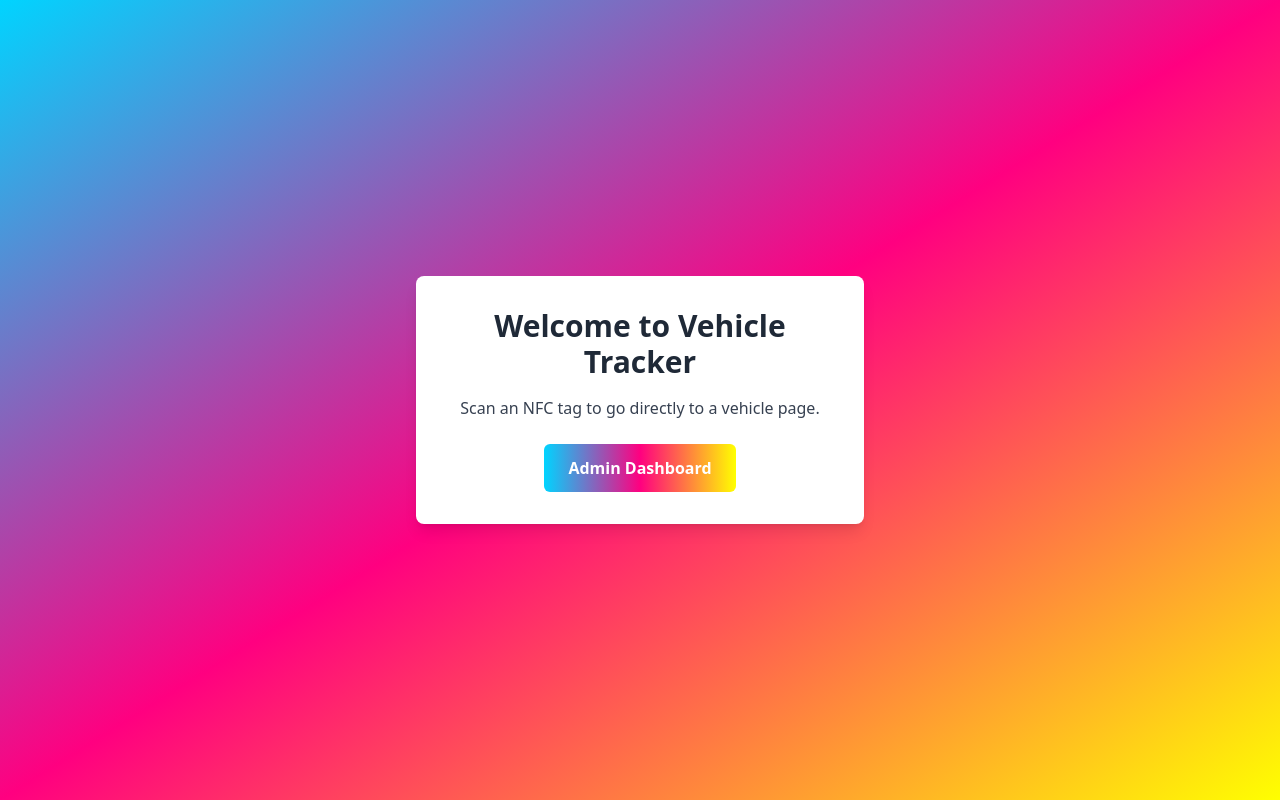
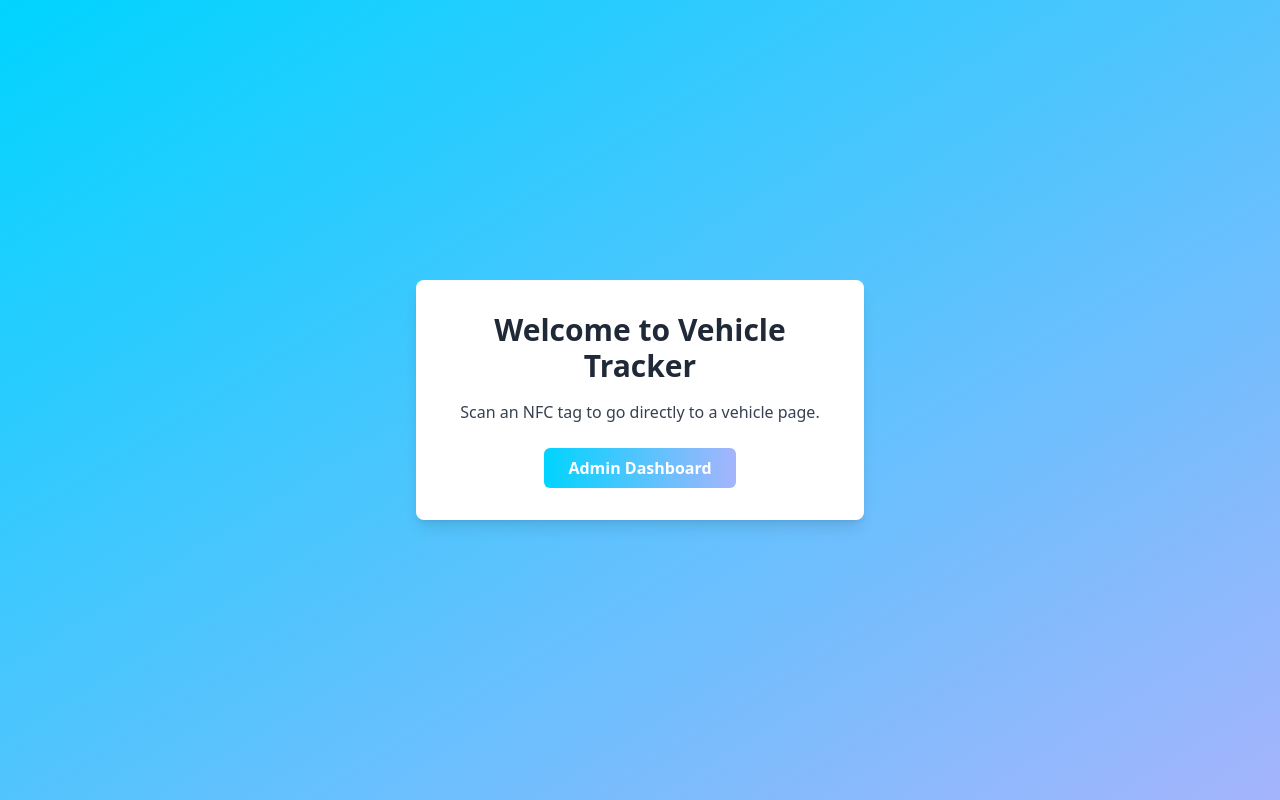
Before and after one commit to Vchandrapati/Vehicle-Tracker, a Next.js app: page / in a window 1280 px wide. Built offline with nearby package versions, Linux system fonts and the light colour scheme.

Commit message:
Fixed page colours and pin protected details

```diff
--- a/pages/index.js
+++ b/pages/index.js
@@ -1,21 +1,19 @@
-// pages/index.js
 import Link from "next/link";
 
 export default function HomePage() {
   return (
-    <div className="min-h-screen bg-gradient-to-br from-c1 via-c3 to-c5 p-4 flex items-center justify-center">
-      <div className="bg-white dark:bg-[#1f1f1f] rounded-lg shadow-lg p-8 max-w-md w-full text-center">
-        <h1 className="text-3xl font-bold mb-4 text-gray-800 dark:text-gray-100">
+    <div className="page-container-center">
+      <div className="card card-md text-center">
+        <h1 className="heading heading-lg mb-4">
           Welcome to Vehicle Tracker
         </h1>
         <p className="text-gray-700 dark:text-gray-200 mb-6">
           Scan an NFC tag to go directly to a vehicle page.
         </p>
-        <Link
-          href="/admin"
-          className="inline-block px-6 py-3 font-bold text-white bg-gradient-to-r from-c1 via-c3 to-c5 rounded-md hover:opacity-90 transition"
-        >
-          Admin Dashboard
+        <Link href="/admin">
+          <a className="btn-gradient inline-block px-6 py-3 font-bold text-white">
+            Admin Dashboard
+          </a>
         </Link>
       </div>
     </div>
```
